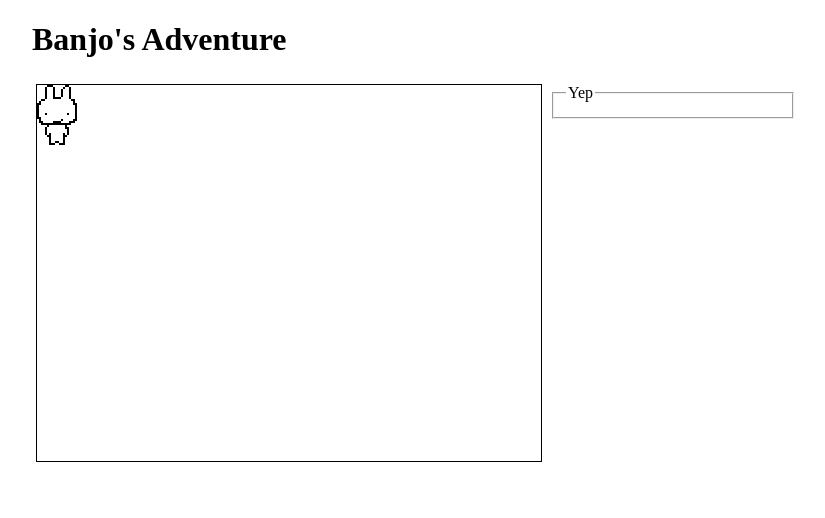
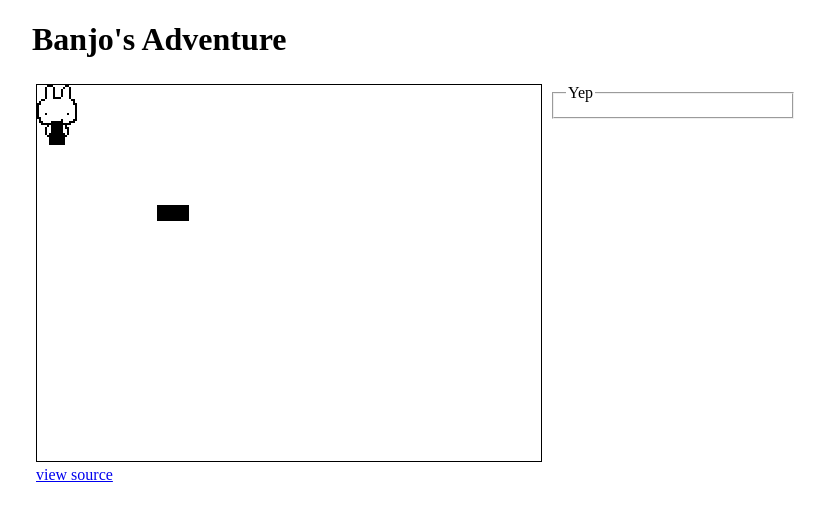
Before and after one commit to swag100/banjo, a plain HTML site: page index.html in a window 1280 px wide. Shown: the whole page, without its empty margins (224-1049 px from the left). Drawn offline with Linux system fonts and the light colour scheme.

Commit message:
failed collision

```diff
--- a/index.html
+++ b/index.html
@@ -9,6 +9,7 @@
         <div class="row">
             <div class="col" style="flex: 2;">
                 <canvas id="preview" width="504" height="376"></canvas>
+                <a href="https://github.com/swag100/banjo">view source</a>
             </div>
             <div class="col">
                 <fieldset>
--- a/main.js
+++ b/main.js
@@ -1,7 +1,66 @@
-class Player{
+class Entity{
     constructor(x,y){
         this.position = {x: x, y: y};
         this.velocity = {x: 0, y: 0};
+
+        this.hitbox = {x: 0, y: 0, w: 16, h: 8};
+    }
+    getHitbox(){
+        return {
+            x: Math.floor(this.position.x) + this.hitbox.x,
+            y: Math.floor(this.position.y) + this.hitbox.y,
+            w: this.hitbox.w,
+            h: this.hitbox.h
+        };
+    }
+    getCollisions() {
+        let collisions = [];
+
+        objects.forEach((obj) => {
+            const objRect = obj.getHitbox();
+            const myRect = this.getHitbox();
+
+            if (
+                myRect.x + myRect.w > objRect.x &&
+                myRect.x < objRect.x + objRect.w &&
+                myRect.y + myRect.h > objRect.y &&
+                myRect.y < objRect.y + objRect.h &&
+                obj != this
+            )
+            {
+                collisions.push(obj);
+            }
+        });
+
+        return collisions;
+    }
+
+    collideX(){
+        this.getCollisions(objects).forEach((obj) => {
+            if(this.velocity.x){
+                if (this.velocity.x > 0) {
+                    this.position.x = obj.position.x - this.hitbox.w * 2;
+                }else{
+                    this.position.x = obj.position.x + obj.hitbox.w - this.hitbox.w;
+                }
+
+                this.velocity.x = 0;
+            }
+        });
+    }
+
+    update(){}
+
+    draw(ctx){
+        ctx.fillRect(...Object.values(this.getHitbox()));
+    }
+}
+
+class Player extends Entity{
+    constructor(x,y){
+        super(x,y);
+
+        this.hitbox = {x: 7, y: 18, w: 6, h: 12};
 
         this.speed = 0.2;
         this.friction = 0.95; //slippery
@@ -26,10 +85,10 @@ class Player{
                 {x: 0, y: 30, w: 20, h: 30}
             ],
             "left": [
-                {x: 15, y: 60, w: 15, h: 29, xOff: 2, yOff: -1},
-                {x: 0, y: 60, w: 15, h: 29, xOff: 2, yOff: 1},
-                {x: 30, y: 60, w: 15, h: 29, xOff: 2, yOff: -1},
-                {x: 0, y: 60, w: 15, h: 29, xOff: 2, yOff: 1}
+                {x: 15, y: 60, w: 15, h: 29, xOff: 1, yOff: -1},
+                {x: 0, y: 60, w: 15, h: 29, xOff: 1, yOff: 1},
+                {x: 30, y: 60, w: 15, h: 29, xOff: 1, yOff: -1},
+                {x: 0, y: 60, w: 15, h: 29, xOff: 1, yOff: 1}
             ],
             "right": [
                 {x: 15, y: 89, w: 15, h: 29, xOff: 4, yOff: -1},
@@ -70,7 +129,11 @@ class Player{
 
         //apply velocity
         this.position.x += this.velocity.x;
+        //this.collide("x");
+        this.collideX();
+
         this.position.y += this.velocity.y;
+        //this.collide("y");
     }
     draw(ctx){
         const frame = Math.floor(this.animFrame) % this.animations[this.animName].length;
@@ -90,6 +153,9 @@ class Player{
             Math.floor(this.position.y) + offset.y,
             animation.w, animation.h
         );
+
+        //see hitbox
+        super.draw(ctx);
     }
 }
 
@@ -102,7 +168,8 @@ ctx.scale(2, 2);
 
 const keysPressed = {};
 const objects = [
-    new Player(0, 0)
+    new Player(0, 0),
+    new Entity(60, 60),
 ];
 
 function update(){
```
